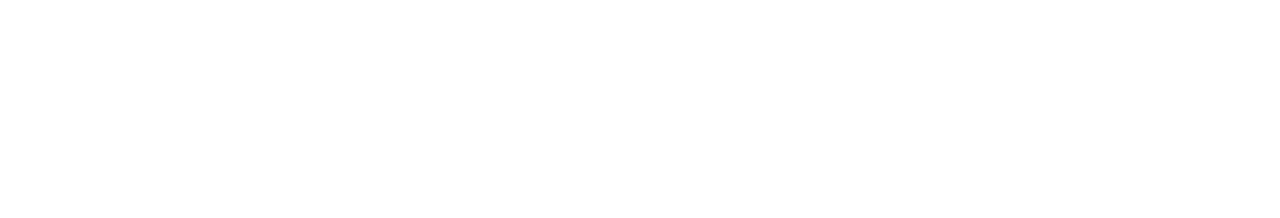
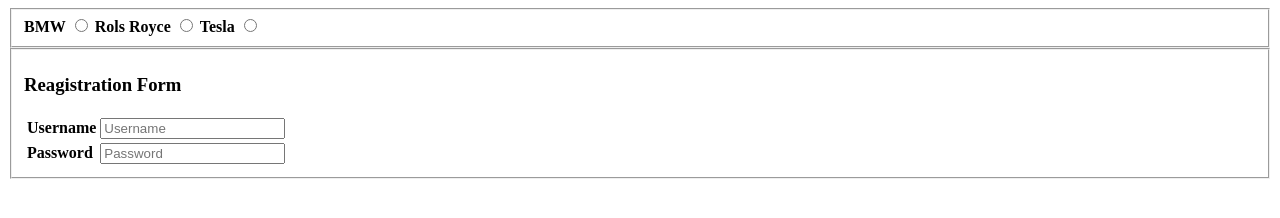
Before and after one commit to Ibrohim777632/Ibroxim-Front-Course, a plain HTML site: page copy-folder/html lessons/exercise/input-ex2copy.html in a window 1280 px wide. Drawn offline with Linux system fonts and the light colour scheme.

Commit message:
add table ex1

```diff
--- a/copy-folder/html lessons/exercise/input-ex2copy.html
+++ b/copy-folder/html lessons/exercise/input-ex2copy.html
@@ -1,11 +1,40 @@
 <!DOCTYPE html>
 <html lang="en">
+
 <head>
     <meta charset="UTF-8">
     <meta name="viewport" content="width=device-width, initial-scale=1.0">
     <title>Input ex-2</title>
 </head>
+
 <body>
 
+    <fieldset class="1">
+        <label>
+            <b>BMW</b> <input type="radio" name="cars">
+        </label>
+        <label>
+            <b>Rols Royce</b> <input type="radio" >
+        </label>
+        <label>
+            <b>Tesla</b> <input type="radio" name="cars">
+        </label>
+    </fieldset>
+    <fieldset class="f2">
+        <h3>Reagistration Form</h3>
+        <form action="#">
+
+            <table>
+                <tr>
+                    <td><label for="Username"><b>Username</b></label></td>
+                    <td><input type="text" placeholder="Username" id="Username"></td>
+                </tr>
+                <tr>
+                    <td><label for="Password"><b>Password</b></label></td>
+                    <td><input type="password" placeholder="Password" id="Password"></td>
+                </tr>
+            </table>
+        </form>
+    </fieldset>
 </body>
 </html>
```
Also changed, not shown: html/exercise/input-ex3.html (line endings or trailing spaces).
